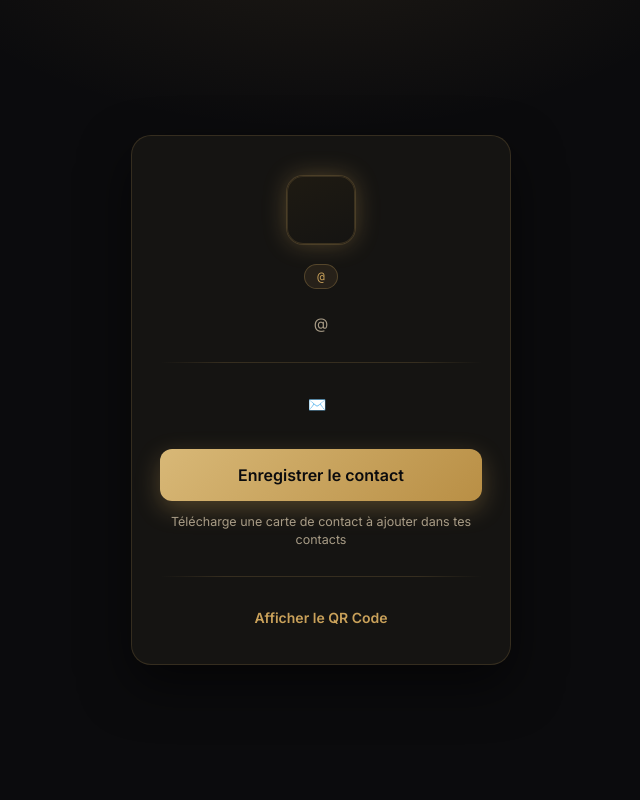
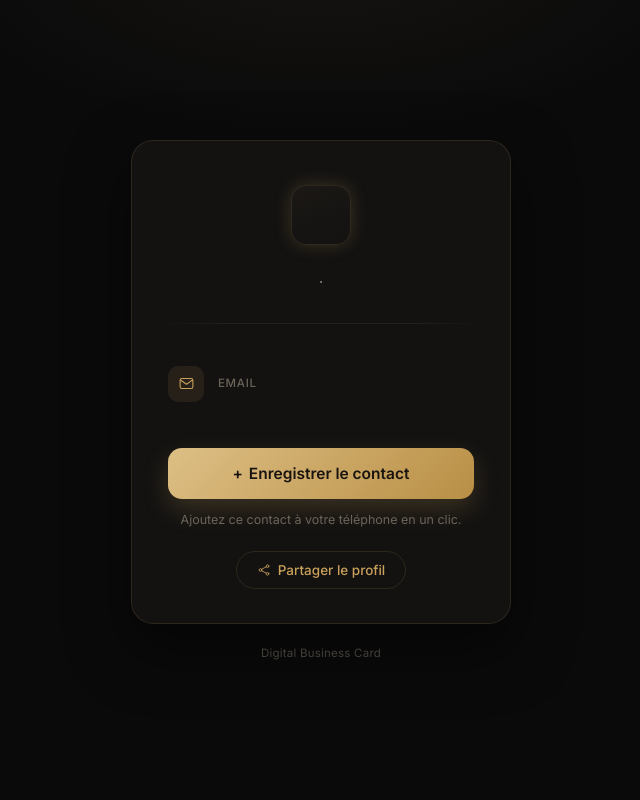
Before and after one commit to moujtahidothman3/nfc-card, a Flask app: template templates/profile.html in a window 1280 px wide. Shown: the whole page, without its empty margins (319-959 px from the left). Run offline with Flask 3, Linux system fonts and the light colour scheme; the template is opened without the code that fills it, so the values that code supplies are empty.

Commit message:
Nouveau design premium

```diff
--- a/static/style.css
+++ b/static/style.css
@@ -1,17 +1,20 @@
 /* ---------------------------------------------
    Carte de visite NFC — style.css
-   Mobile-first, premium dark + or.
+   Digital business card — luxury minimalist.
 --------------------------------------------- */
 
 :root {
-  --bg: #0b0b0d;
-  --surface: #151412;
-  --border: rgba(201, 161, 90, 0.18);
-  --ink: #f3efe6;
-  --ink-soft: #a89c86;
+  --bg: #0a0a0b;
+  --surface: #131211;
+  --border: rgba(201, 161, 90, 0.14);
+  --hairline: rgba(255, 255, 255, 0.06);
+  --ink: #f5f2ec;
+  --ink-soft: #9c9488;
+  --ink-faint: #6b6459;
   --accent: #c9a15a;
-  --accent-glow: rgba(201, 161, 90, 0.32);
-  --radius: 20px;
+  --accent-soft: rgba(201, 161, 90, 0.10);
+  --accent-glow: rgba(201, 161, 90, 0.22);
+  --radius: 22px;
 }
 
 * {
@@ -26,14 +29,15 @@ body {
   margin: 0;
   background: var(--bg);
   background-image:
-    radial-gradient(600px 300px at 50% -10%, rgba(201, 161, 90, 0.10), transparent 70%);
+    radial-gradient(560px 280px at 50% -8%, rgba(201, 161, 90, 0.07), transparent 72%);
   color: var(--ink);
   font-family: "Inter", -apple-system, BlinkMacSystemFont, "Segoe UI", sans-serif;
   display: flex;
+  flex-direction: column;
   align-items: center;
   justify-content: center;
   min-height: 100vh;
-  padding: 24px 16px;
+  padding: 32px 18px;
 }
 
 .card {
@@ -42,52 +46,46 @@ body {
   background: var(--surface);
   border: 1px solid var(--border);
   border-radius: var(--radius);
-  padding: 40px 28px 32px;
+  padding: 44px 30px 34px;
   text-align: center;
-  box-shadow: 0 20px 50px rgba(0, 0, 0, 0.55);
+  box-shadow: 0 24px 60px rgba(0, 0, 0, 0.5);
 }
 
+/* --- Monogram --- */
+
 .monogram {
-  width: 68px;
-  height: 68px;
-  margin: 0 auto 20px;
-  border-radius: 16px;
-  background: linear-gradient(160deg, #1e1a12, #151412);
+  width: 60px;
+  height: 60px;
+  margin: 0 auto 26px;
+  border-radius: 15px;
+  background: linear-gradient(160deg, #1b1815, var(--surface));
   border: 1px solid var(--border);
-  box-shadow: 0 0 0 1px rgba(201, 161, 90, 0.18), 0 0 24px var(--accent-glow);
+  box-shadow: 0 0 18px var(--accent-glow);
   color: var(--accent);
   display: flex;
   align-items: center;
   justify-content: center;
   font-family: "Cormorant Garamond", Georgia, serif;
   font-weight: 600;
-  font-size: 30px;
+  font-size: 25px;
 }
 
-.username-tag {
-  display: inline-block;
-  font-family: "SFMono-Regular", Consolas, "Liberation Mono", Menlo, monospace;
-  font-size: 12.5px;
-  color: var(--accent);
-  background: rgba(201, 161, 90, 0.10);
-  border: 1px solid rgba(201, 161, 90, 0.28);
-  border-radius: 999px;
-  padding: 4px 12px;
-  margin-bottom: 16px;
-}
+/* --- Identity --- */
 
 .full-name {
   font-family: "Cormorant Garamond", Georgia, serif;
   font-weight: 600;
-  font-size: 32px;
-  line-height: 1.25;
-  margin: 0 0 8px;
+  font-size: 31px;
+  line-height: 1.2;
+  color: var(--ink);
+  margin: 0 0 9px;
   letter-spacing: 0.01em;
 }
 
 .role-line {
   color: var(--ink-soft);
-  font-size: 15px;
+  font-size: 14.5px;
+  font-weight: 400;
   line-height: 1.5;
   margin: 0;
 }
@@ -96,117 +94,178 @@ body {
   width: 100%;
   height: 1px;
   border: none;
-  margin: 26px auto;
-  background: linear-gradient(90deg, transparent, var(--border) 20%, var(--border) 80%, transparent);
+  margin: 30px auto;
+  background: linear-gradient(90deg, transparent, var(--hairline) 20%, var(--hairline) 80%, transparent);
 }
 
-.email-link {
-  display: inline-flex;
-  align-items: center;
-  gap: 8px;
-  color: var(--ink);
-  text-decoration: none;
-  font-size: 15px;
-  padding: 6px 4px;
-  border-bottom: 1px solid transparent;
-  transition: border-color 0.15s ease, color 0.15s ease;
+/* --- Contact list --- */
+
+.contact-list {
+  display: flex;
+  flex-direction: column;
+  gap: 4px;
+  text-align: left;
 }
 
-.email-link:hover,
-.email-link:focus-visible {
-  color: var(--accent);
-  border-color: var(--accent);
+.contact-row {
+  display: flex;
+  align-items: center;
+  gap: 14px;
+  padding: 12px 6px;
+  text-decoration: none;
+  color: inherit;
+  border-radius: 12px;
+  transition: background-color 0.15s ease;
 }
 
-.linkedin-link {
-  display: inline-flex;
-  align-items: center;
-  gap: 8px;
-  color: var(--ink-soft);
-  text-decoration: none;
-  font-size: 14px;
-  padding: 8px 4px;
-  margin-top: 2px;
-  border-bottom: 1px solid transparent;
-  transition: border-color 0.15s ease, color 0.15s ease;
+.contact-row:hover,
+.contact-row:focus-visible {
+  background: rgba(255, 255, 255, 0.03);
+  outline: none;
 }
 
-.linkedin-link:hover,
-.linkedin-link:focus-visible {
+.contact-icon {
+  flex-shrink: 0;
+  width: 36px;
+  height: 36px;
+  border-radius: 10px;
+  background: var(--accent-soft);
   color: var(--accent);
-  border-color: var(--accent);
+  display: flex;
+  align-items: center;
+  justify-content: center;
 }
 
-.save-button {
+.contact-icon svg {
+  width: 17px;
+  height: 17px;
+}
+
+.contact-text {
+  display: flex;
+  flex-direction: column;
+  gap: 2px;
+  min-width: 0;
+}
+
+.contact-label {
+  font-size: 11.5px;
+  font-weight: 500;
+  color: var(--ink-faint);
+  text-transform: uppercase;
+  letter-spacing: 0.06em;
+}
+
+.contact-value {
+  font-size: 15px;
+  color: var(--ink);
+  white-space: nowrap;
+  overflow: hidden;
+  text-overflow: ellipsis;
+}
+
+/* --- Primary action --- */
+
+.primary-button {
   display: block;
-  width: 100%;
-  margin-top: 28px;
+  width: calc(100% - 12px);
+  margin: 34px auto 0;
   padding: 16px 20px;
-  background: linear-gradient(135deg, #d8b877, #b98f45);
-  color: #0b0b0d;
+  background: linear-gradient(135deg, #ddbf85, #b98f45);
+  color: #191410;
   border: none;
-  border-radius: 12px;
-  font-size: 16px;
+  border-radius: 14px;
+  font-size: 15.5px;
   font-weight: 600;
   font-family: inherit;
   text-decoration: none;
   text-align: center;
-  cursor: pointer;
-  box-shadow: 0 8px 24px var(--accent-glow);
+  box-shadow: 0 10px 26px var(--accent-glow);
 }
 
-.save-button:active {
-  opacity: 0.88;
+.primary-button-plus {
+  font-weight: 600;
+  margin-right: 2px;
 }
 
-.save-hint {
+.primary-button:active {
+  opacity: 0.9;
+}
+
+.button-caption {
   margin: 12px 0 0;
   font-size: 12.5px;
-  color: var(--ink-soft);
+  color: var(--ink-faint);
   line-height: 1.5;
+}
+
+/* --- Secondary action (share / QR) --- */
+
+.share-toggle {
+  margin-top: 22px;
+}
+
+.secondary-button {
+  display: inline-flex;
+  align-items: center;
+  justify-content: center;
+  gap: 7px;
+  cursor: pointer;
+  color: var(--accent);
+  font-size: 13.5px;
+  font-weight: 500;
+  padding: 10px 20px;
+  border: 1px solid var(--border);
+  border-radius: 999px;
+  list-style: none;
+}
+
+.secondary-button svg {
+  width: 14px;
+  height: 14px;
+}
+
+.secondary-button::-webkit-details-marker {
+  display: none;
+}
+
+.secondary-button::marker {
+  content: "";
+}
+
+.secondary-button:focus-visible {
+  outline: 2px solid var(--accent);
+  outline-offset: 2px;
+}
+
+.qr-panel {
+  margin-top: 20px;
+  display: flex;
+  flex-direction: column;
+  align-items: center;
 }
 
 .qr-code {
   display: block;
-  margin: 4px auto 0;
   padding: 10px;
   background: #ffffff;
-  border-radius: 12px;
-  border: 1px solid var(--border);
+  border-radius: 14px;
 }
 
-.qr-toggle summary {
-  cursor: pointer;
-  color: var(--accent);
-  font-size: 14px;
-  font-weight: 600;
-  list-style: none;
-  padding: 6px 0;
+.qr-caption {
+  margin: 12px 0 0;
+  font-size: 12.5px;
+  color: var(--ink-faint);
 }
 
-.qr-toggle summary::-webkit-details-marker {
-  display: none;
-}
+/* --- Footer --- */
 
-.qr-toggle summary::marker {
-  content: "";
-}
-
-.qr-toggle summary:focus-visible {
-  outline: 2px solid var(--accent);
-  outline-offset: 2px;
-  border-radius: 4px;
-}
-
-.qr-content {
-  margin-top: 16px;
-}
-
-.save-button:focus-visible,
-.email-link:focus-visible,
-.linkedin-link:focus-visible {
-  outline: 2px solid var(--accent);
-  outline-offset: 2px;
+.site-footer {
+  margin: 22px 0 0;
+  font-size: 11.5px;
+  color: var(--ink-faint);
+  opacity: 0.6;
+  letter-spacing: 0.02em;
 }
 
 /* --- Page 404 --- */
@@ -218,13 +277,14 @@ body {
   border-radius: var(--radius);
   padding: 48px 28px;
   text-align: center;
-  box-shadow: 0 20px 50px rgba(0, 0, 0, 0.55);
+  box-shadow: 0 24px 60px rgba(0, 0, 0, 0.5);
 }
 
 .error-title {
   font-family: "Cormorant Garamond", Georgia, serif;
   font-weight: 600;
-  font-size: 26px;
+  font-size: 25px;
+  color: var(--ink);
   margin: 0 0 10px;
 }
 
--- a/templates/profile.html
+++ b/templates/profile.html
@@ -5,53 +5,85 @@
   <meta name="viewport" content="width=device-width, initial-scale=1.0">
   <title>{{ profile.full_name }} — Carte de visite</title>
 
-  <meta name="theme-color" content="#0a0d12">
+  <meta name="theme-color" content="#0a0a0b">
   <link rel="preconnect" href="https://fonts.googleapis.com">
-  <link href="https://fonts.googleapis.com/css2?family=Cormorant+Garamond:wght@600&family=Inter:wght@400;500;600&display=swap" rel="stylesheet">
+  <link href="https://fonts.googleapis.com/css2?family=Cormorant+Garamond:wght@500;600&family=Inter:wght@400;500;600&display=swap" rel="stylesheet">
   <link rel="stylesheet" href="{{ url_for('static', filename='style.css') }}">
 </head>
 <body>
 
   <main class="card">
+
     <div class="monogram">{{ profile.full_name[0] }}</div>
-    <span class="username-tag">@{{ profile.username }}</span>
 
     <h1 class="full-name">{{ profile.full_name }}</h1>
-    <p class="role-line">{{ profile.job_title }} @ {{ profile.company }}</p>
+    <p class="role-line">{{ profile.job_title }} · {{ profile.company }}</p>
 
     <hr class="divider">
 
-    <a class="email-link" href="mailto:{{ profile.email }}">
-      <span>✉️</span>
-      <span>{{ profile.email }}</span>
+    <div class="contact-list">
+      <a class="contact-row" href="mailto:{{ profile.email }}">
+        <span class="contact-icon">
+          <svg viewBox="0 0 24 24" fill="none" stroke="currentColor" stroke-width="1.5" stroke-linecap="round" stroke-linejoin="round">
+            <rect x="3" y="5" width="18" height="14" rx="2.5"/>
+            <path d="M3.5 7l8.5 6 8.5-6"/>
+          </svg>
+        </span>
+        <span class="contact-text">
+          <span class="contact-label">Email</span>
+          <span class="contact-value">{{ profile.email }}</span>
+        </span>
+      </a>
+
+      {% if profile.linkedin %}
+        <a class="contact-row" href="https://www.linkedin.com/in/{{ profile.linkedin }}" target="_blank" rel="noopener">
+          <span class="contact-icon">
+            <svg viewBox="0 0 24 24" fill="none" stroke="currentColor" stroke-width="1.5" stroke-linecap="round" stroke-linejoin="round">
+              <path d="M14 3h7v7"/>
+              <path d="M21 3l-9.5 9.5"/>
+              <path d="M20 13.5V19a2 2 0 0 1-2 2H5a2 2 0 0 1-2-2V6a2 2 0 0 1 2-2h5.5"/>
+            </svg>
+          </span>
+          <span class="contact-text">
+            <span class="contact-label">LinkedIn</span>
+            <span class="contact-value">{{ profile.full_name }}</span>
+          </span>
+        </a>
+      {% endif %}
+    </div>
+
+    <a class="primary-button" href="{{ url_for('download_vcard', username=profile.username) }}">
+      <span class="primary-button-plus">+</span> Enregistrer le contact
     </a>
+    <p class="button-caption">Ajoutez ce contact à votre téléphone en un clic.</p>
 
-    {% if profile.linkedin %}
-      <a class="linkedin-link" href="https://www.linkedin.com/in/{{ profile.linkedin }}" target="_blank" rel="noopener">
-        <span>🔗</span>
-        <span>@{{ profile.linkedin }}</span>
-      </a>
-    {% endif %}
+    <details class="share-toggle">
+      <summary class="secondary-button">
+        <svg viewBox="0 0 24 24" fill="none" stroke="currentColor" stroke-width="1.5" stroke-linecap="round" stroke-linejoin="round">
+          <circle cx="18" cy="5.5" r="2.3"/>
+          <circle cx="6" cy="12" r="2.3"/>
+          <circle cx="18" cy="18.5" r="2.3"/>
+          <path d="M8.1 10.7l7.7-4.2"/>
+          <path d="M8.1 13.3l7.7 4.2"/>
+        </svg>
+        Partager le profil
+      </summary>
 
-    <a class="save-button" href="{{ url_for('download_vcard', username=profile.username) }}">Enregistrer le contact</a>
-    <p class="save-hint">Télécharge une carte de contact à ajouter dans tes contacts</p>
-
-    <hr class="divider">
-
-    <details class="qr-toggle">
-      <summary>Afficher le QR Code</summary>
-      <div class="qr-content">
+      <div class="qr-panel">
         <img
           class="qr-code"
-          src="{{ url_for('profile_qrcode', username=profile.username, size=150) }}"
-          width="150"
-          height="150"
+          src="{{ url_for('profile_qrcode', username=profile.username, size=120) }}"
+          width="120"
+          height="120"
           alt="QR Code du profil de {{ profile.full_name }}"
         >
-        <p class="save-hint">Scane ce QR Code pour partager ce profil</p>
+        <p class="qr-caption">Scannez pour partager ce profil</p>
       </div>
     </details>
+
   </main>
+
+  <p class="site-footer">Digital Business Card</p>
 
 </body>
 </html>
```
Also changed, not shown: 1 other file.
